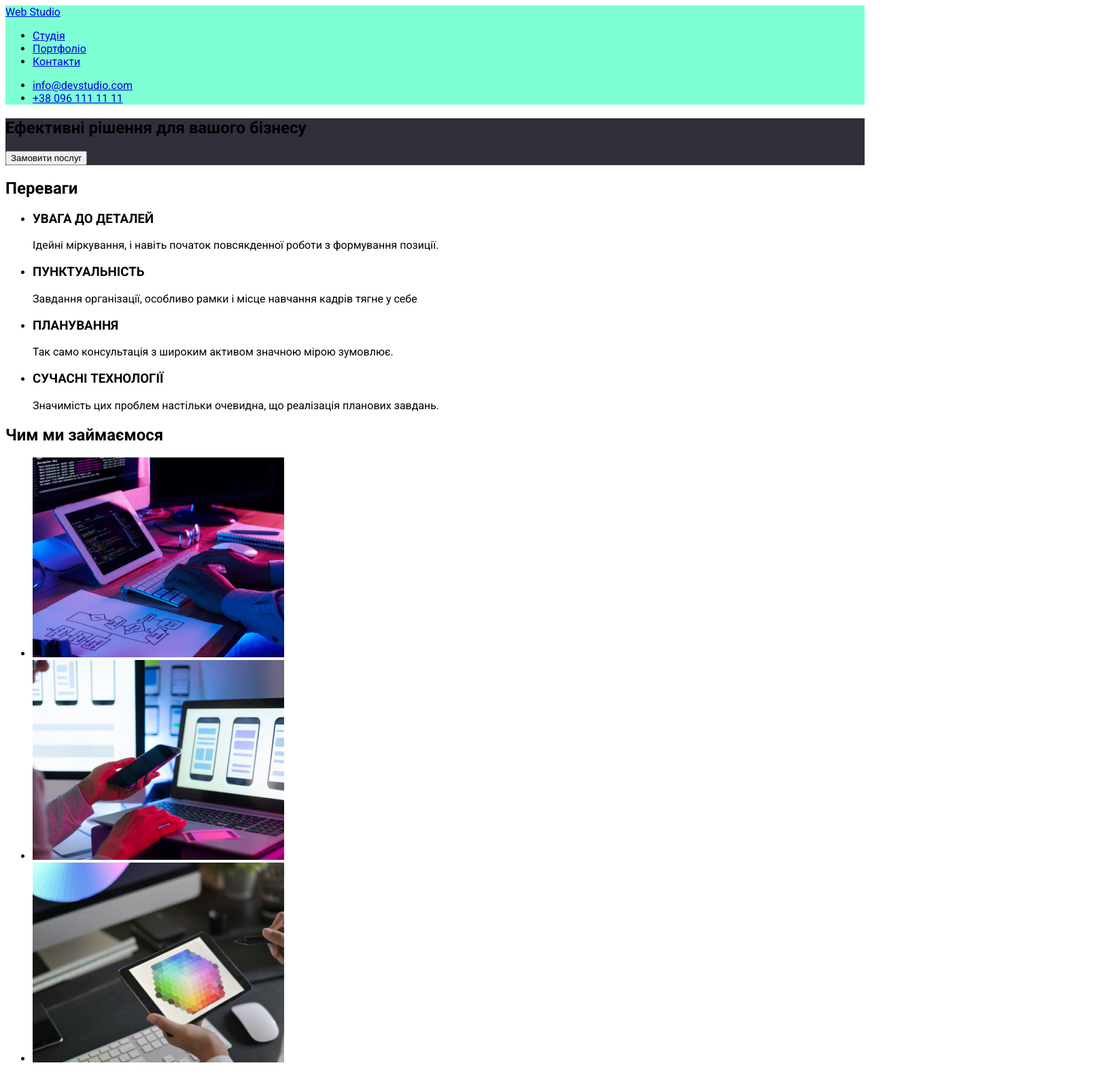
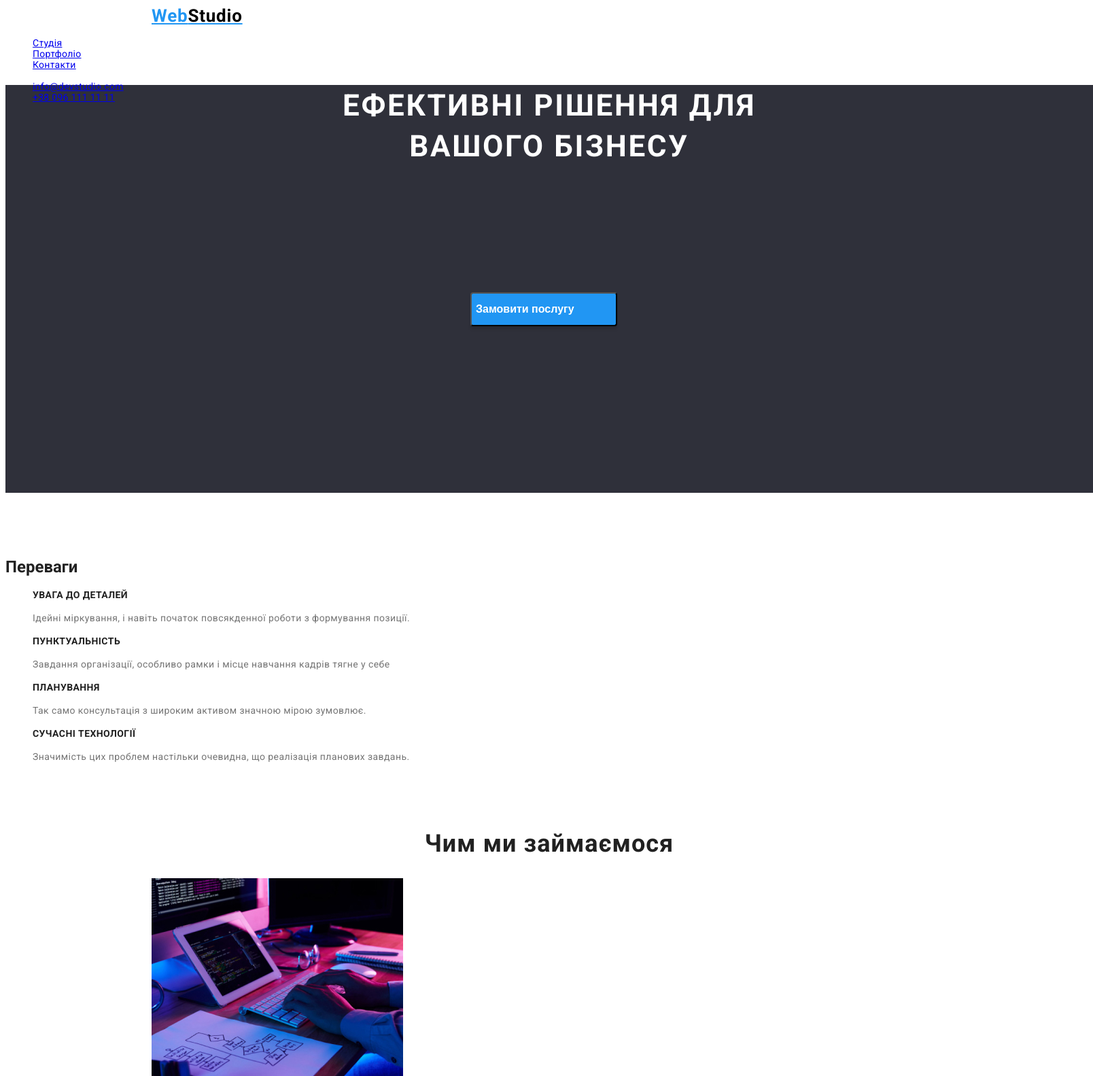
Before and after one commit to TanuhaD/goit-markup-hw-02, a plain HTML site: page index.html in a window 1280 px wide. Shown: the top 1583 px of the page at 68% size, 1608 px wide, since content can reach past the window. Drawn offline with Linux system fonts and the light colour scheme.

Commit message:
робила розмітку css

```diff
--- a/css/styles.css
+++ b/css/styles.css
@@ -1,37 +1,294 @@
 /* body */
 body {
- font-family: 'Roboto', sans-serif;
+
+width: 1600px;
+height: 2346px;
+
+color: #212121;
+background: #FFFFFF;
+font-family: 'Roboto', sans-serif;
+}
+ul {
+    list-style: none;
 }
 /* header */
 .page-header {
-background-color:aquamarine;
+    width: 1600px;
+height: 80px;
+left: 0px;
+top: 0px;
+
+background: #FFFFFF;
+
 }
+
+.logo-text {
+margin-left: 215px;
+font-weight: 700;
+font-size: 26px;
+line-height: 31px;
+letter-spacing: 0.03em;
+color: #2196F3;
+}
+
+.text-logo2 {
+    color: #000000;
+}
+
+.text-logo3 {
+ color: #FFFFFF;
+}
+
+.contacts-header {
+
+}
+.studio-header {
+
+
+font-weight: 500;
+font-size: 14px;
+
+letter-spacing: 0.02em;
+color: #2196F3;
+}
+
+.portfolio-header {
+
+
+    font-weight: 500;
+    font-size: 14px;
+
+    letter-spacing: 0.02em;
+        }
+.contact-header {
+
+
+    font-weight: 500;
+    font-size: 14px;
+
+    letter-spacing: 0.02em;
+        }
+
+.mail-header {
+
+
+    font-weight: 500;
+    font-size: 14px;
+    line-height: 16px;
+    letter-spacing: 0.02em;
+
+    color: #2196F3;
+}
+
+.tel-header {
+
+     font-weight: 500;
+    font-size: 14px;
+    line-height: 16px;
+    letter-spacing: 0.02em;
+
+    color: #757575;
+
+}
+
+
+
 /* main */
 .main-style {
 
 }
 
 .solutions {
+    width: 1600px;
+    height: 600px;
+    left: 0px;
+    top: 80px;
+     margin-bottom: 95px;
 background-color:#2F303A;
 }
 
-.feature-styles {
+.solutions-title {
+   font-weight: 900;
+font-size: 44px;
+line-height: 60px;
+text-align: center;
+letter-spacing: 0.06em;
+text-transform: uppercase;
+color: #FFFFFF;
 
 }
 
-.our-work {
+.button {
+    position: absolute;
+    width: 216px;
+    height: 50px;
+    left: 692px;
+    top: 430px;
+
+    background: #2196F3;
+    box-shadow: 0px 4px 4px rgba(0, 0, 0, 0.15);
+    border-radius: 4px;
+
+
 
 }
 
+.button-text {
+
+ width: 152px;
+height: 30px;
+left: 730px;
+top: 440px;
+font-weight: 700;
+font-size: 16px;
+line-height: 30px;
+display: flex;
+align-items: center;
+text-align: center;
+
+
+color: #FFFFFF;
+
+}
+
+.feature-styles {
+margin-bottom: 95px;
+}
+
+.feature-title {
+
+font-weight: 700;
+font-size: 14px;
+line-height: 16px;
+letter-spacing: 0.03em;
+text-transform: uppercase;
+}
+
+.feature-text {
+
+
+font-size: 14px;
+line-height:24px;
+
+letter-spacing: 0.03em;
+
+color: #757575;
+
+}
+
+
+
+
+.our-work {
+
+
+
+}
+
+
+
+.title-work {
+font-weight: 700;
+font-size: 36px;
+line-height: 42px;
+text-align: center;
+letter-spacing: 0.03em;
+
+}
+
+.photo-work {
+padding-left: 215px;
+padding-right: 215px;
+}
+
+.photo-work-1,.photo-work-2,.photo-work-3  {
+    width: 370px;
+    height: 294px;
+    left: 215px;
+    top: 1058px;
+   }
+
 .team {
+background-color: #F5F4FA;
+
+}
+
+.title-team {
+        font-weight: 700;
+    font-size: 36px;
+    line-height: 42px;
+    text-align: center;
+    letter-spacing: 0.03em;
+            margin-bottom: 50px;
+}
+.image-photo {
+   margin: bottom 180px;
+margin: top 95px; ;
+margin-left: 215px;
+
+
+}
+
+
+
+.job-title {
+    ont-style: normal;
+font-weight: 400;
+font-size: 16px;
+line-height: 19px;
+text-align: center;
+letter-spacing: 0.03em;
+color: #757575;
+}
+
+
+.photo-1,.photo2,.photo-3,.photo-4 {
+    width: 270px;
+    height: 368px;
+    left: 215px;
+    top: 1632px;
+        background: #FFFFFF;
+        box-shadow: 0px 1px 3px rgba(0, 0, 0, 0.12), 0px 1px 1px rgba(0, 0, 0, 0.14), 0px 2px 1px rgba(0, 0, 0, 0.2);
+    border-radius: 0px 0px 4px 4px;
+    }
+
+
+.title-name {
+    font-style: normal;
+font-weight: 500;
+font-size: 16px;
+line-height: 19px;
+text-align: center;
+letter-spacing: 0.03em;
 
 }
 
 .footer-style {
+    width: 1600px;
+    height: 252px;
+    left: 0px;
+    top: 2094px;
+    background-color: #2F303A;
+}
+
+.adress-foter {
+    width: 231px;
+height: 21px;
+     font-weight: 400;
+    font-size: 14px;
+    line-height: 24px;
+        letter-spacing: 0.03em;
+
+    color: #FFFFFF;
+}
+
+.address-footer {
+ width: 231px;
+height: 81px;
+left: 215px;
+top: 2205px;
 
 }
-
-
 
 
 .test-link {
--- a/index.html
+++ b/index.html
@@ -4,9 +4,9 @@
     <meta charset="UTF-8">
     <meta http-equiv="X-UA-Compatible" content="IE=edge">
     <meta name="viewport" content="width=device-width, initial-scale=1.0">
-        <link rel="preconnect" href="https://fonts.googleapis.com">
-<link rel="preconnect" href="https://fonts.gstatic.com" crossorigin>
-<link href="https://fonts.googleapis.com/css2?family=Roboto:wght@400;700&display=swap" rel="stylesheet">
+    <link rel="preconnect" href="https://fonts.googleapis.com">
+    <link rel="preconnect" href="https://fonts.gstatic.com" crossorigin>
+    <link href="https://fonts.googleapis.com/css2?family=Roboto:wght@400;700&display=swap" rel="stylesheet">
     <link rel="stylesheet" href="./css/styles.css">
     <title>Студія</title>
 </head>
@@ -14,25 +14,25 @@
  <a href="" class="test-link"></a>
 <!-- шапка сайта -->
  <header class="page-header">
-<nav>
-    <a href="./index.html">Web Studio</a>
-<ul>
-    <li><a href="#">Студія</a></li>
-    <li><a href="#">Портфоліо</a></li>
-    <li><a href="#">Контакти</a></li>
+<nav >
+    <a class=" logo-text" href="./index.html">Web<span class="text-logo2">Studio</span> </a>
+<ul class="contacts-header">
+    <li class="studio-header"><a href="./index.html">Студія</a></li>
+    <li class="portfolio-header"><a href="./portfolio.html">Портфоліо</a></li>
+    <li class="contact-header"><a href="#">Контакти</a></li>
 </ul>
 </nav>
-<ul>
-     <li><a href="mailto:info@devstudio.com">info@devstudio.com</a></li>
-     <li><a href="tel:+380961111111">+38 096 111 11 11</a></li>
+<ul class="auth-nav">
+     <li class="mail-header"><a href="mailto:info@devstudio.com">info@devstudio.com</a></li>
+     <li class="tel-header"><a href="tel:+380961111111">+38 096 111 11 11</a></li>
  </ul>
 </header>
 <!-- main -->
 <main class="main-style">
 
 <section class="solutions">
-    <h1>Ефективні рішення для вашого бізнесу</h1>
-    <button type="button">Замовити послуг</button>
+    <h1 class="solutions-title">Ефективні рішення для <br> вашого бізнесу</h1>
+    <button class="button" type="button"> <span class="button-text">Замовити послугу </span> </button>
 </section>
 
 <!-- feature -->
@@ -40,26 +40,26 @@
 <h2>Переваги</h2>
 <ul>
 <li>
-    <h3>УВАГА ДО ДЕТАЛЕЙ</h3>
-    <p>
+    <h3 class="feature-title">УВАГА ДО ДЕТАЛЕЙ</h3>
+    <p class="feature-text">
         Ідейні міркування, і навіть початок повсякденної роботи з формування позиції.
     </p>
 </li>
 <li>
-    <h3>ПУНКТУАЛЬНІСТЬ</h3>
-    <p>
+    <h3 class="feature-title">ПУНКТУАЛЬНІСТЬ</h3>
+    <p class="feature-text" >
         Завдання організації, особливо рамки і місце навчання кадрів тягне у себе
     </p>
 </li>
 <li>
-    <h3>ПЛАНУВАННЯ</h3>
-    <p>
+    <h3 class="feature-title">ПЛАНУВАННЯ</h3>
+    <p class="feature-text">
         Так само консультація з широким активом значною мірою зумовлює.
     </p>
 </li>
 <li>
-    <h3>СУЧАСНІ ТЕХНОЛОГІЇ</h3>
-    <p>
+    <h3 class="feature-title">СУЧАСНІ ТЕХНОЛОГІЇ</h3>
+    <p class="feature-text">
         Значимість цих проблем настільки очевидна, що реалізація планових завдань.
     </p>
 </li>
@@ -67,55 +67,55 @@
 </section>
   <!-- what we do -->
   <section class="our-work">
-    <h2>Чим ми займаємося</h2>
-<ul>
-    <li>
+    <h2 class="title-work">Чим ми займаємося</h2>
+<ul class="photo-work">
+    <li class="photo-work-1">
       <img src="./img/img1.jpg" alt="робимо техничний проект" width="370">
     </li>
-    <li>
+    <li class="photo-work-2">
     <img src="./img/img2.jpg" alt="создаємо інтерактивні елементи" width="370">
     </li>
-    <li>
+    <li class="photo-work-3">
     <img src="./img/img3.jpg" alt="розроблюємо зовнішній вигляд сайта" width="370">
     </li>
 </ul>
 </section>
  <!-- team -->
     <section class="team">
-        <h2>Наша команда</h2>
-        <ul>
-        <li>
+        <h2 class="title-team">Наша команда</h2>
+        <ul class="image-photo">
+        <li class="photo-1">
          <img src="./img/img4.jpg" alt="Дизайнер продукту" width="270">
-            <h3>Ігор Дем'яненко</h3>
-            <p>Product Designer</p>
+            <h3 class="title-name">Ігор Дем'яненко</h3>
+            <p class="job-title">Product Designer</p>
         </li>
-        <li>
+        <li class="photo2">
         <img src="./img/img5.jpg" alt="Розробник інтерфейсу " width="270">
-        <h3>Ольга Рєпіна</h3>
-        <p>Frontend Developer</p>
+        <h3 class="title-name">Ольга Рєпіна</h3>
+        <p class="job-title">Frontend Developer</p>
     </li>
-        <li>
+        <li class="photo-3">
         <img src="./img/img6.jpg" alt="Маркетинг" width="270">
-          <h3>Микола Тарасов</h3>
-            <p>Marketing</p>
+          <h3 class="title-name">Микола Тарасов</h3>
+            <p class="job-title">Marketing</p>
         </li>
-        <li>
+        <li class="photo-4">
             <img src="./img/img7.jpg" alt="Дизайнер інтерфейсу користувача" width="270">
-            <h3>Михайло Єрмаков</h3>
-            <p>UI Designer</p>
+            <h3 class="title-name">Михайло Єрмаков</h3>
+            <p class="job-title">UI Designer</p>
         </li>
         </ul>
     </section>
  </main>
 <!-- footer -->
 <footer class="footer-style">
-    <a href="./index.html">Web Studio</a>
+    <a class=" logo-text" href="./index.html"> Web <span class="text-logo3">Studio</span></a>
     <address>
-     <ul>
+     <ul class="address-footer" >
     <li>
-     <a href="#">м. Київ, пр-т Лесі Українки, 26</a>
+     <a class="adress-foter" href="#">м. Київ, пр-т Лесі Українки, 26</a>
     </li>
-    <li> <a href="mailto:info@devstudio.com"> info@devstudio.com </a></li>
+    <li> <a  href="mailto:info@devstudio.com"> info@devstudio.com </a></li>
     <li><a href="tel:+380961111111">+38 096 111 11 11</a></li>
     </ul>
     </address>
```
Also changed, not shown: portfolio.html (+5 -1 lines).
